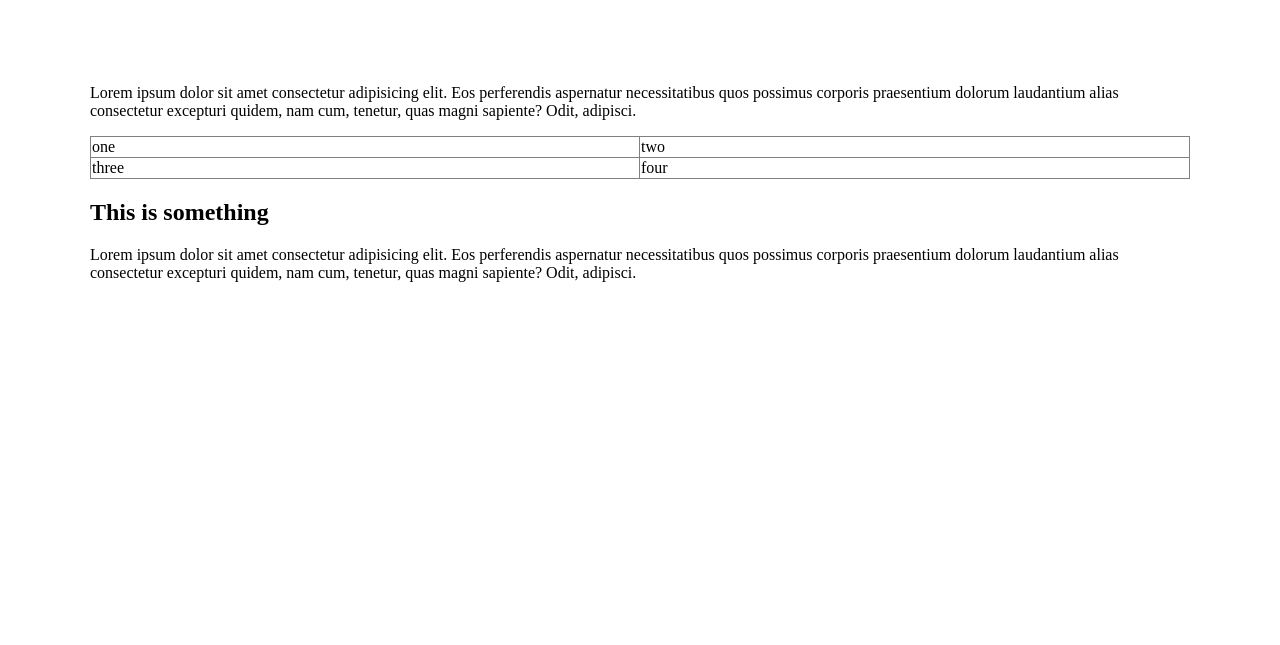
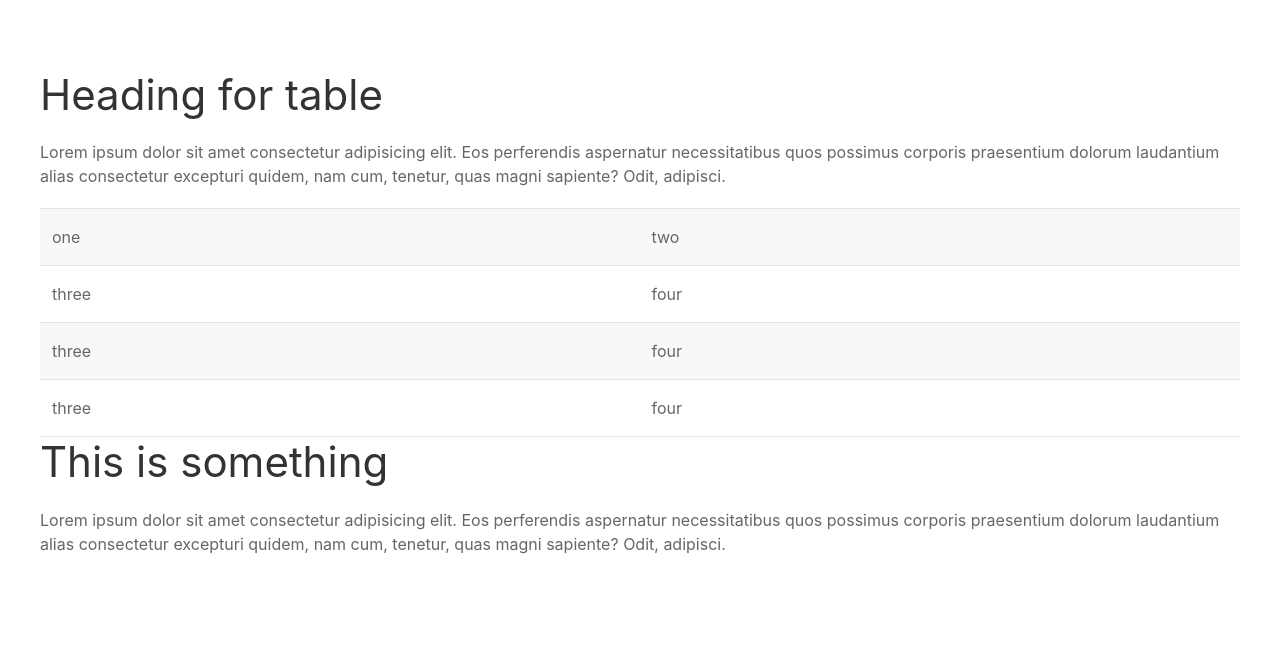
Before and after one commit to woody180/tinyeditor, a PHP site: page /to/ in a window 1280 px wide. Shown: the top 645 px of the page. Run offline with PHP 8.4, Linux system fonts and the light colour scheme; some libraries are stand-ins or nearby versions.

Commit message:
udpate demo index.php file

```diff
--- a/index.php
+++ b/index.php
@@ -26,21 +26,13 @@
     <meta charset="UTF-8">
     <meta name="viewport" content="width=device-width, initial-scale=1.0">
 
-    <style>
-        section {
-            padding: 60px;
-        }
+    <!-- UIkit CSS -->
+    <link rel="stylesheet" href="https://cdn.jsdelivr.net/npm/uikit@3.6.21/dist/css/uikit.min.css" />
 
-        .container {
-            max-width: 1100px;
-            margin: auto;
-            position: relative;
-        }
-    </style>
+    <!-- UIkit JS -->
+    <script src="https://cdn.jsdelivr.net/npm/uikit@3.6.21/dist/js/uikit.min.js"></script>
+    <script src="https://cdn.jsdelivr.net/npm/uikit@3.6.21/dist/js/uikit-icons.min.js"></script>
 
-    <script>
-        //const urlroot = "http://tinyeditor.localhost"
-    </script>
     <script src="tinyeditor/tinyeditor.js"></script>
 
     <title>APP</title>
@@ -48,15 +40,25 @@
 
 <body>
 
-    <section>
-        <div class="container">
+    <section class="uk-section">
+        <div class="uk-container">
+
+            <div class="editable">
+                <div class="editable-cage">
+                    <h1>Heading for table</h1>
+                </div>
+            </div>
+
             <div class="editable">
                 <div class="editable-cage">
                     <p>Lorem ipsum dolor sit amet consectetur adipisicing elit. Eos perferendis aspernatur
                         necessitatibus quos possimus corporis praesentium dolorum laudantium alias consectetur excepturi
                         quidem, nam cum, tenetur, quas magni sapiente? Odit, adipisci.</p>
-                    <table style="border-collapse: collapse; width: 100%;" border="1">
-                        <tbody>
+                </div>
+            </div>
+
+            <table class="uk-table uk-table-divideruk-table uk-table-striped editable">
+                <tbody class="editable-cage">
                     <tr>
                         <td style="width: 49.6364%;">one</td>
                         <td style="width: 49.7273%;">two</td>
@@ -65,14 +67,26 @@
                         <td style="width: 49.6364%;">three</td>
                         <td style="width: 49.7273%;">four</td>
                     </tr>
+                    <tr>
+                        <td style="width: 49.6364%;">three</td>
+                        <td style="width: 49.7273%;">four</td>
+                    </tr>
+                    <tr>
+                        <td style="width: 49.6364%;">three</td>
+                        <td style="width: 49.7273%;">four</td>
+                    </tr>
                 </tbody>
             </table>
+        </div>
+
+        <div class="uk-container">
+
+            <div class="editable">
+                <div class="editable-cage">
                     <h1>This is something</h1>
                 </div>
             </div>
-        </div>
 
-        <div class="container">
             <div class="editable">
                 <div class="editable-cage">
                     <p>Lorem ipsum dolor sit amet consectetur adipisicing elit. Eos perferendis aspernatur
@@ -110,7 +124,7 @@
             onDisabled: e => console.log('Disabled'),
             onClick: e => console.log('clicked'),
             onResponse: res => console.log(res),
-            onSave: data => console.log(data), // Optional
+            //onSave: data => console.log(data), // Optional
             tinymceConfig: {}
         });
     </script>
```
Lines whose indentation alone changed are shown as unchanged.
